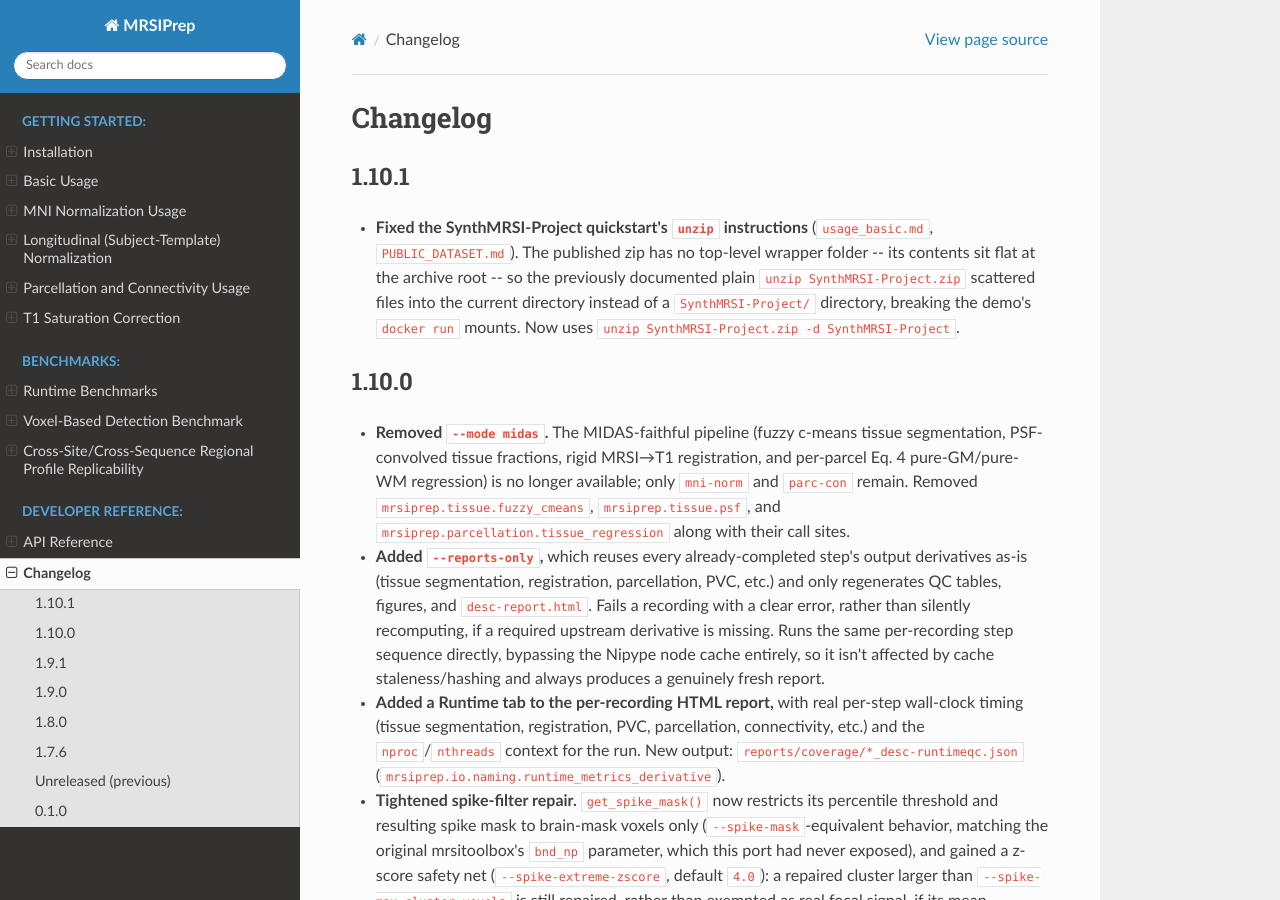
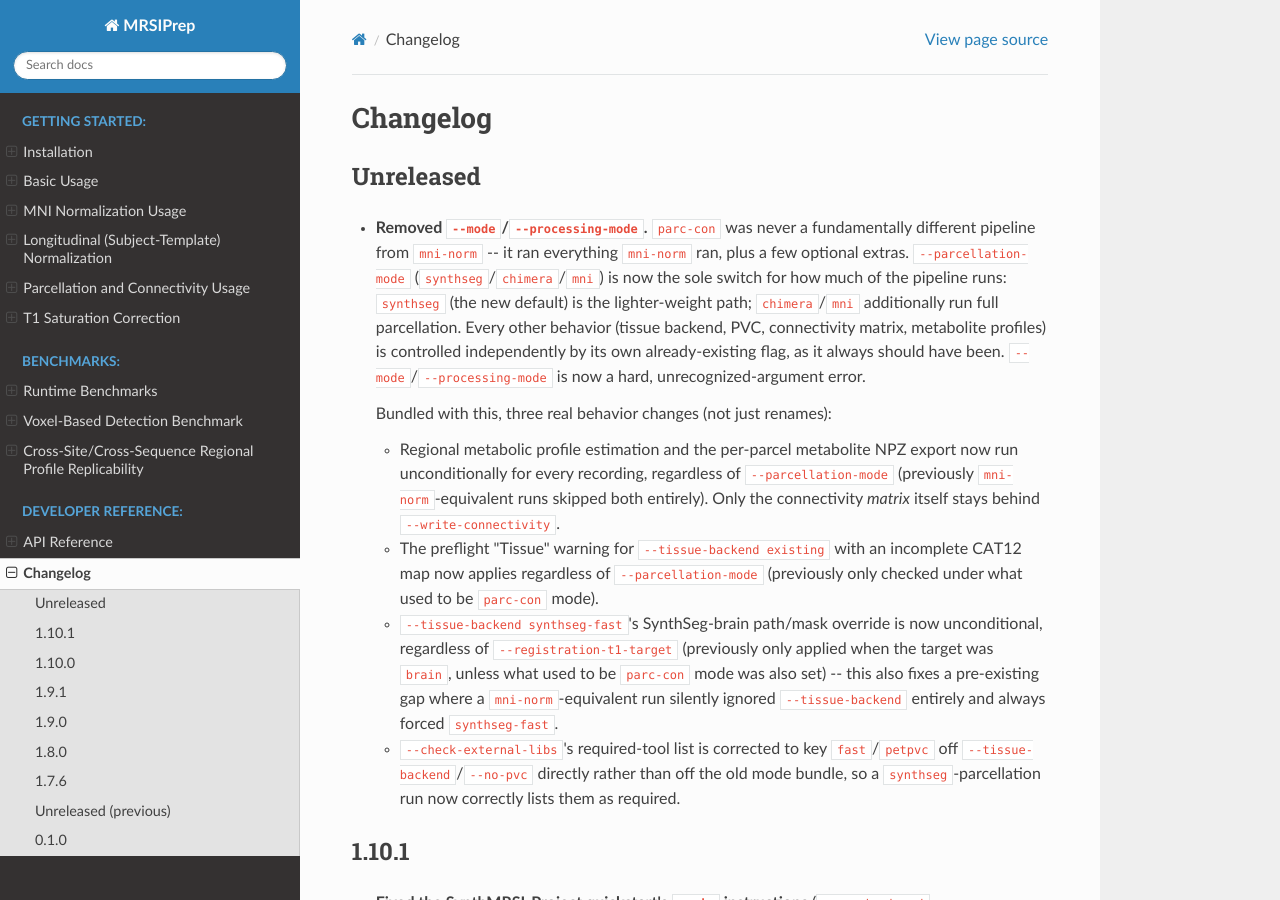
Before and after one commit to MRSI-Psychosis-UP/MRSIPrep, a Sphinx documentation site: the page built from docs/changelog.md, in a window 1280 px wide and 900 px high. Built offline with Sphinx 7.4.7 and the Read the Docs theme 3.1.0, drawn with Linux system fonts in a browser that asks for light colours.

Commit message:
Add changelog entry for the --mode removal

```diff
--- a/docs/changelog.md
+++ b/docs/changelog.md
@@ -1,4 +1,39 @@
 # Changelog
+
+## Unreleased
+
+- **Removed `--mode`/`--processing-mode`.** `parc-con` was never a
+  fundamentally different pipeline from `mni-norm` -- it ran everything
+  `mni-norm` ran, plus a few optional extras. `--parcellation-mode`
+  (`synthseg`/`chimera`/`mni`) is now the sole switch for how much of
+  the pipeline runs: `synthseg` (the new default) is the lighter-weight
+  path; `chimera`/`mni` additionally run full parcellation. Every other
+  behavior (tissue backend, PVC, connectivity matrix, metabolite
+  profiles) is controlled independently by its own already-existing
+  flag, as it always should have been. `--mode`/`--processing-mode` is
+  now a hard, unrecognized-argument error.
+
+  Bundled with this, three real behavior changes (not just renames):
+  - Regional metabolic profile estimation and the per-parcel metabolite
+    NPZ export now run unconditionally for every recording, regardless
+    of `--parcellation-mode` (previously `mni-norm`-equivalent runs
+    skipped both entirely). Only the connectivity *matrix* itself stays
+    behind `--write-connectivity`.
+  - The preflight "Tissue" warning for `--tissue-backend existing` with
+    an incomplete CAT12 map now applies regardless of
+    `--parcellation-mode` (previously only checked under what used to
+    be `parc-con` mode).
+  - `--tissue-backend synthseg-fast`'s SynthSeg-brain path/mask
+    override is now unconditional, regardless of
+    `--registration-t1-target` (previously only applied when the
+    target was `brain`, unless what used to be `parc-con` mode was
+    also set) -- this also fixes a pre-existing gap where a
+    `mni-norm`-equivalent run silently ignored `--tissue-backend`
+    entirely and always forced `synthseg-fast`.
+  - `--check-external-libs`'s required-tool list is corrected to key
+    `fast`/`petpvc` off `--tissue-backend`/`--no-pvc` directly rather
+    than off the old mode bundle, so a `synthseg`-parcellation run now
+    correctly lists them as required.
 
 ## 1.10.1
 
```
